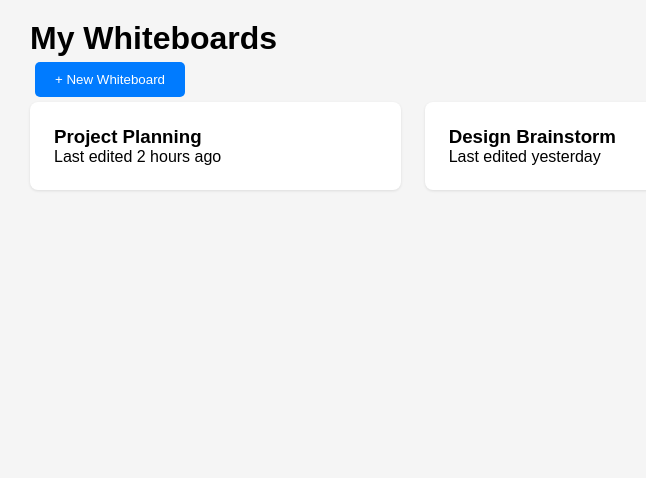
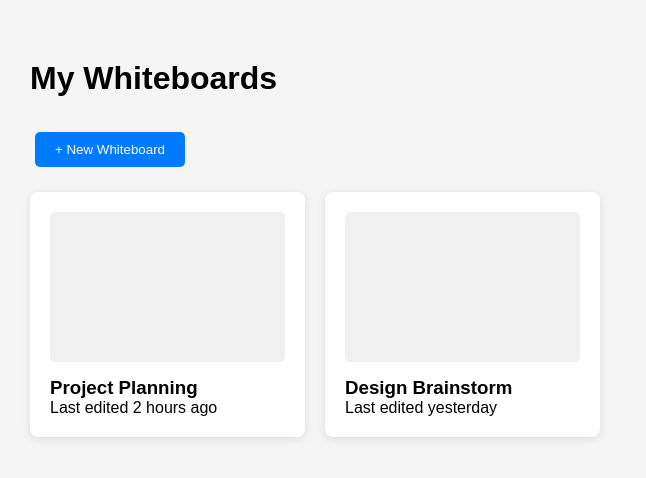
Before and after one commit to IronwallxR5/Let-s_Collab, a React app in the folder frontend/: page /dashboard in a window 1280 px wide. Shown: the top 478 px of the page, without its empty margins (30-676 px from the left). Built offline with nearby package versions, Linux system fonts and the light colour scheme; the HTML template or start-up script is replaced by a standard one.

Commit message:
update dashboard styles

```diff
--- a/frontend/src/pages/DashboardPage.css
+++ b/frontend/src/pages/DashboardPage.css
@@ -1,113 +1,33 @@
 .dashboard-page {
-  min-height: 100vh;
-  background: var(--gray-50);
+  padding: 40px 0;
 }
 
-.dashboard-container {
-  padding: 2rem 1rem;
-}
-
-.dashboard-header {
-  display: flex;
-  justify-content: space-between;
-  align-items: center;
-  margin-bottom: 2rem;
-}
-
-.dashboard-title {
-  font-size: 1.875rem;
-  font-weight: 700;
-  color: var(--gray-900);
-}
-
-.btn-new-whiteboard {
-  padding: 0.5rem 1.5rem;
-  background: var(--primary-600);
-  color: white;
-  border-radius: 0.5rem;
-  font-weight: 500;
-}
-
-.btn-new-whiteboard:hover {
-  background: var(--primary-700);
+.dashboard-page h1 {
+  margin-bottom: 30px;
 }
 
 .whiteboards-grid {
   display: grid;
-  grid-template-columns: repeat(auto-fill, minmax(300px, 1fr));
-  gap: 1.5rem;
+  grid-template-columns: repeat(auto-fill, minmax(250px, 1fr));
+  gap: 20px;
+  margin-top: 20px;
 }
 
 .whiteboard-card {
   background: white;
-  padding: 1.5rem;
-  border-radius: 0.5rem;
-  box-shadow: 0 1px 3px 0 rgba(0, 0, 0, 0.1);
+  padding: 20px;
+  border-radius: 8px;
+  box-shadow: 0 2px 8px rgba(0,0,0,0.1);
   cursor: pointer;
-  transition: box-shadow 0.2s;
 }
 
 .whiteboard-card:hover {
-  box-shadow: 0 10px 15px -3px rgba(0, 0, 0, 0.1);
+  box-shadow: 0 4px 12px rgba(0,0,0,0.15);
 }
 
-.whiteboard-thumbnail {
-  background: var(--gray-100);
-  height: 10rem;
-  border-radius: 0.25rem;
-  margin-bottom: 1rem;
+.thumbnail {
+  height: 150px;
+  background: #f0f0f0;
+  border-radius: 5px;
+  margin-bottom: 15px;
 }
-
-.whiteboard-name {
-  font-size: 1.125rem;
-  font-weight: 600;
-  margin-bottom: 0.5rem;
-}
-
-.whiteboard-meta {
-  font-size: 0.875rem;
-  color: var(--gray-600);
-  margin: 0;
-}
-
-.create-card {
-  border: 2px dashed var(--gray-300);
-  padding: 1.5rem;
-  border-radius: 0.5rem;
-  cursor: pointer;
-  display: flex;
-  align-items: center;
-  justify-content: center;
-  height: 16rem;
-  transition: border-color 0.2s;
-}
-
-.create-card:hover {
-  border-color: var(--primary-400);
-}
-
-.create-content {
-  text-align: center;
-}
-
-.create-icon {
-  font-size: 2.5rem;
-  margin-bottom: 0.5rem;
-}
-
-.create-text {
-  color: var(--gray-600);
-  margin: 0;
-}
-
-@media (max-width: 768px) {
-  .dashboard-header {
-    flex-direction: column;
-    align-items: flex-start;
-    gap: 1rem;
-  }
-
-  .whiteboards-grid {
-    grid-template-columns: 1fr;
-  }
-}
```
